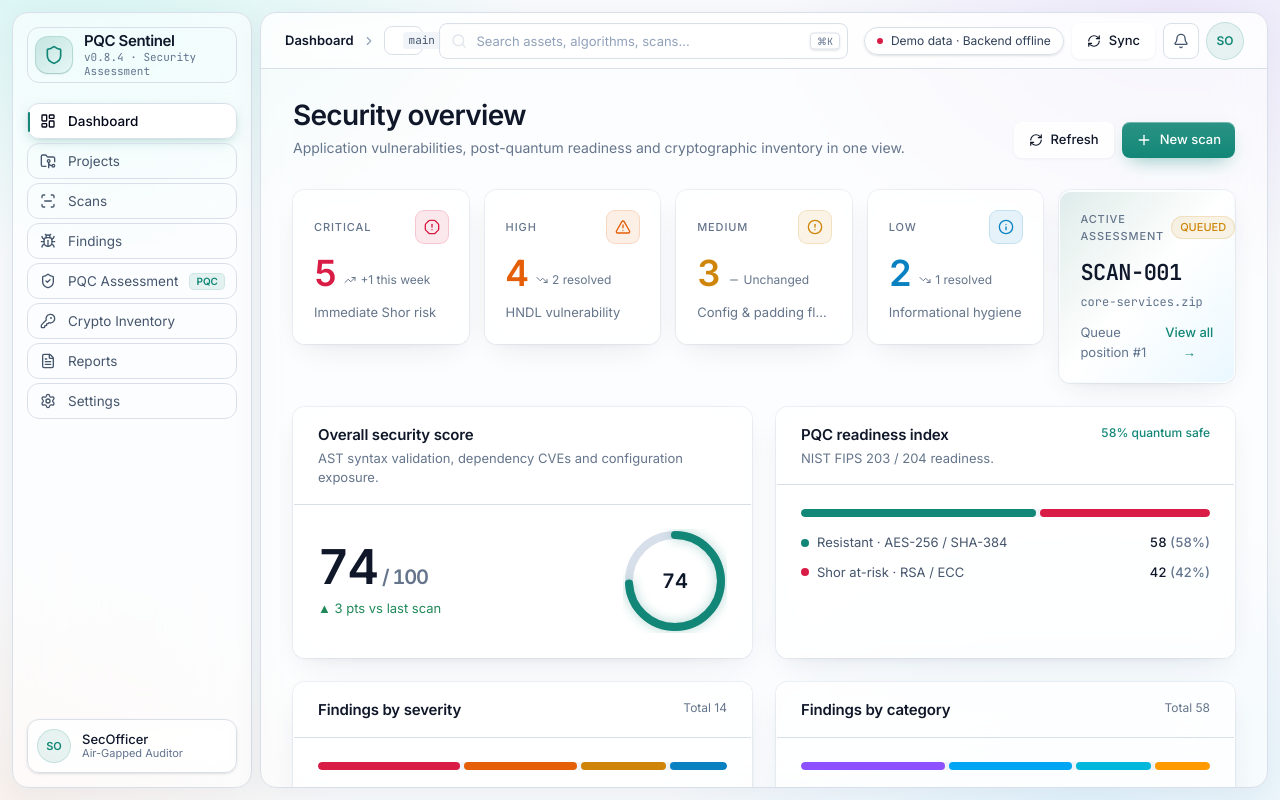
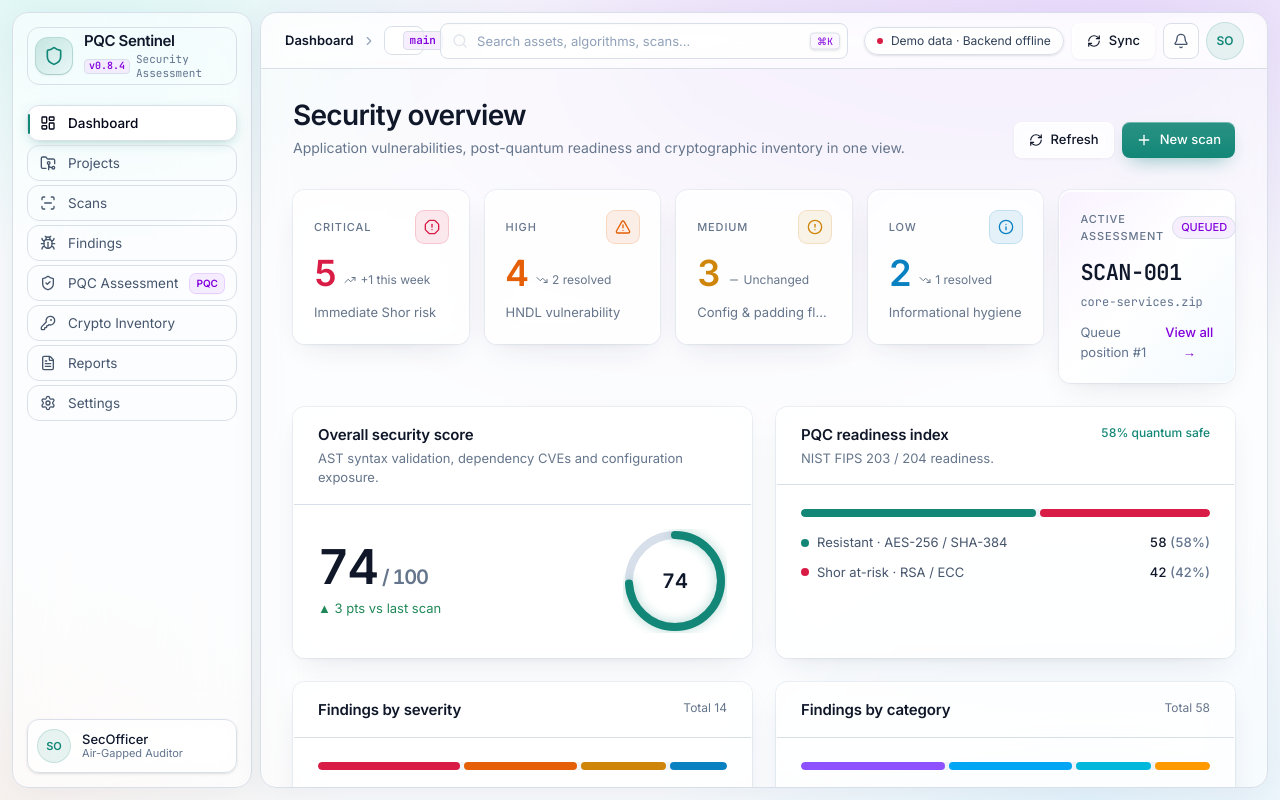
Before and after one commit to Viswanath322/PQC-Platform, a React (Vite) app in the folder desktop/: page /#/ in a window 1280 px wide. Built offline with nearby package versions, Linux system fonts and the light colour scheme; no server answers.

Commit message:
style(theme): add soft light purple and lavender accents to background aurora, navbar, and dashboard

```diff
--- a/desktop/src/components/layout/Sidebar.tsx
+++ b/desktop/src/components/layout/Sidebar.tsx
@@ -27,7 +27,10 @@ export function Sidebar() {
           </div>
           <div className="hidden leading-tight lg:block">
             <div className="text-[15px] font-semibold tracking-tight text-slate-900">PQC Sentinel</div>
-            <div className="text-[11px] text-slate-500 font-mono">v0.8.4 · Security Assessment</div>
+            <div className="text-[11px] text-slate-500 font-mono flex items-center gap-1.5 mt-0.5">
+              <span className="rounded bg-purple-100/80 text-purple-700 font-semibold px-1 py-0.2 border border-purple-200/70 text-[10px]">v0.8.4</span>
+              <span>Security Assessment</span>
+            </div>
           </div>
         </div>
 
@@ -51,7 +54,7 @@ export function Sidebar() {
               <Icon className="h-4 w-4 shrink-0 transition-colors duration-150 group-hover:text-primary" />
               <span className="hidden flex-1 lg:block">{label}</span>
               {badge && (
-                <span className="hidden rounded bg-primary/10 px-1.5 text-[10px] font-semibold text-primary ring-1 ring-primary/20 lg:block group-hover:bg-primary/15 transition-colors">
+                <span className="hidden rounded-md bg-purple-100/80 px-1.5 py-0.5 text-[10px] font-semibold text-purple-700 ring-1 ring-purple-300/60 lg:block group-hover:bg-purple-200/70 transition-colors shadow-xs">
                   {badge}
                 </span>
               )}
--- a/desktop/src/components/layout/Topbar.tsx
+++ b/desktop/src/components/layout/Topbar.tsx
@@ -27,7 +27,7 @@ export function Topbar({
         <ChevronRight className="h-3.5 w-3.5 shrink-0 text-slate-400" />
         <button className="flex min-w-0 items-center gap-2 rounded-lg border border-white/80 bg-white/60 px-2.5 py-1 text-muted-foreground backdrop-blur-md transition-all duration-200 hover:border-white/95 hover:bg-white/85 hover:text-slate-950 hover:shadow-[inset_0_1px_1px_#fff,0_3px_10px_rgba(41,56,77,0.06)] hover:-translate-y-0.5 active:translate-y-0 active:scale-[0.99] cursor-pointer">
           <span className="truncate">{project}</span>
-          <span className="rounded bg-slate-100 px-1.5 font-mono text-[11px] text-slate-600">{branch}</span>
+          <span className="rounded bg-purple-100/70 border border-purple-200/80 px-1.5 font-mono text-[11px] text-purple-700 font-semibold">{branch}</span>
         </button>
       </nav>
 
@@ -38,7 +38,7 @@ export function Topbar({
           placeholder="Search assets, algorithms, scans…"
           className="h-9 w-full rounded-lg border border-white/80 bg-white/60 pl-9 pr-12 text-[13px] text-foreground outline-none backdrop-blur-md transition-all duration-200 placeholder:text-slate-400 hover:border-white hover:bg-white/80 focus:border-primary/50 focus:bg-white focus:ring-2 focus:ring-primary/20 shadow-[inset_0_1px_2px_rgba(0,0,0,0.02)]"
         />
-        <kbd className="absolute right-2 top-1/2 -translate-y-1/2 rounded border border-slate-200 bg-white/90 px-1.5 font-mono text-[10px] text-slate-500 shadow-sm">⌘K</kbd>
+        <kbd className="absolute right-2 top-1/2 -translate-y-1/2 rounded border border-purple-200/70 bg-purple-50/80 px-1.5 font-mono text-[10px] text-purple-700 shadow-sm">⌘K</kbd>
       </div>
 
       <div className="ml-auto flex shrink-0 items-center gap-2">
--- a/desktop/src/index.css
+++ b/desktop/src/index.css
@@ -119,12 +119,13 @@ body {
   line-height: 1.5;
   overflow: hidden;
 
-  /* Light aurora — subtle, soft gradient glow */
+  /* Light aurora — soft ambient gradient glow with light purple / lavender & teal */
   background-image:
-    radial-gradient(700px 460px at 6% -5%, hsl(172 72% 66% / 0.24), transparent 65%),
-    radial-gradient(620px 440px at 92% 0%,  hsl(262 80% 78% / 0.18), transparent 65%),
-    radial-gradient(660px 480px at 85% 100%, hsl(201 90% 75% / 0.20), transparent 65%),
-    radial-gradient(560px 380px at 0% 100%, hsl(24 90% 80% / 0.16), transparent 65%);
+    radial-gradient(850px 580px at 88% -5%, hsl(268 85% 82% / 0.42), transparent 70%),
+    radial-gradient(750px 520px at 55% 10%, hsl(272 80% 86% / 0.28), transparent 68%),
+    radial-gradient(680px 460px at 6% -5%, hsl(172 72% 66% / 0.20), transparent 65%),
+    radial-gradient(660px 480px at 85% 100%, hsl(201 90% 75% / 0.18), transparent 65%),
+    radial-gradient(560px 380px at 0% 100%, hsl(24 90% 80% / 0.14), transparent 65%);
   background-attachment: fixed;
 }
 
--- a/desktop/src/pages/Dashboard.tsx
+++ b/desktop/src/pages/Dashboard.tsx
@@ -133,10 +133,10 @@ export function Dashboard() {
             icon={Info}
           />
         </div>
-        <div className="card min-w-0 border-primary/25 bg-gradient-to-br from-primary/15 via-white/60 to-sky-200/30 p-5">
+        <div className="card min-w-0 border-purple-200/80 bg-gradient-to-br from-purple-100/50 via-white/70 to-sky-100/40 p-5 shadow-sm">
           <div className="flex items-center justify-between gap-2">
-            <span className="eyebrow text-primary">Active assessment</span>
-            <span className="rounded-full bg-medium/10 px-2 py-0.5 text-[11px] font-medium text-medium ring-1 ring-medium/25">
+            <span className="eyebrow text-purple-700 font-semibold">Active assessment</span>
+            <span className="rounded-full bg-purple-100/70 border border-purple-200/70 px-2 py-0.5 text-[11px] font-medium text-purple-700">
               {currentScan ? currentScan.status : "Queued"}
             </span>
           </div>
@@ -150,7 +150,7 @@ export function Dashboard() {
             <span className="text-slate-500">Queue position #1</span>
             <button
               onClick={() => navigate("/scans")}
-              className="cursor-pointer font-medium text-primary hover:underline bg-transparent border-0 p-0"
+              className="cursor-pointer font-medium text-purple-700 hover:text-purple-900 hover:underline bg-transparent border-0 p-0"
             >
               View all →
             </button>
```
